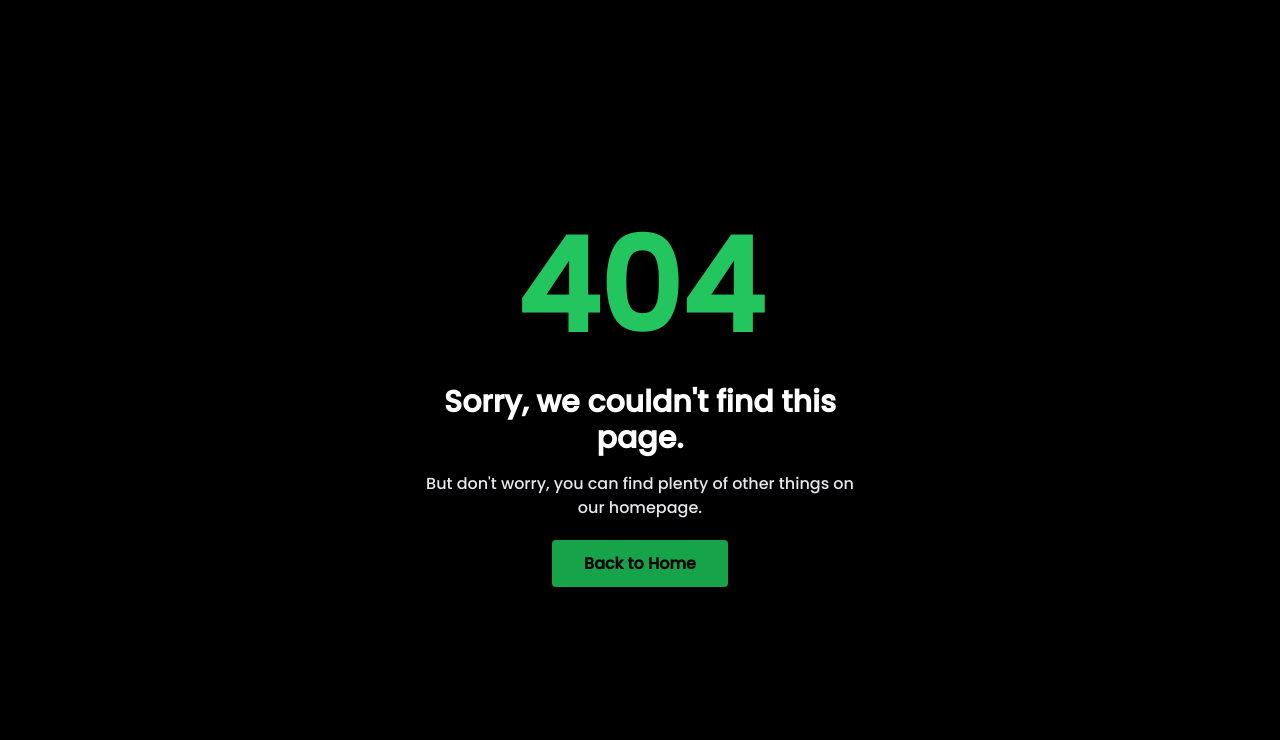
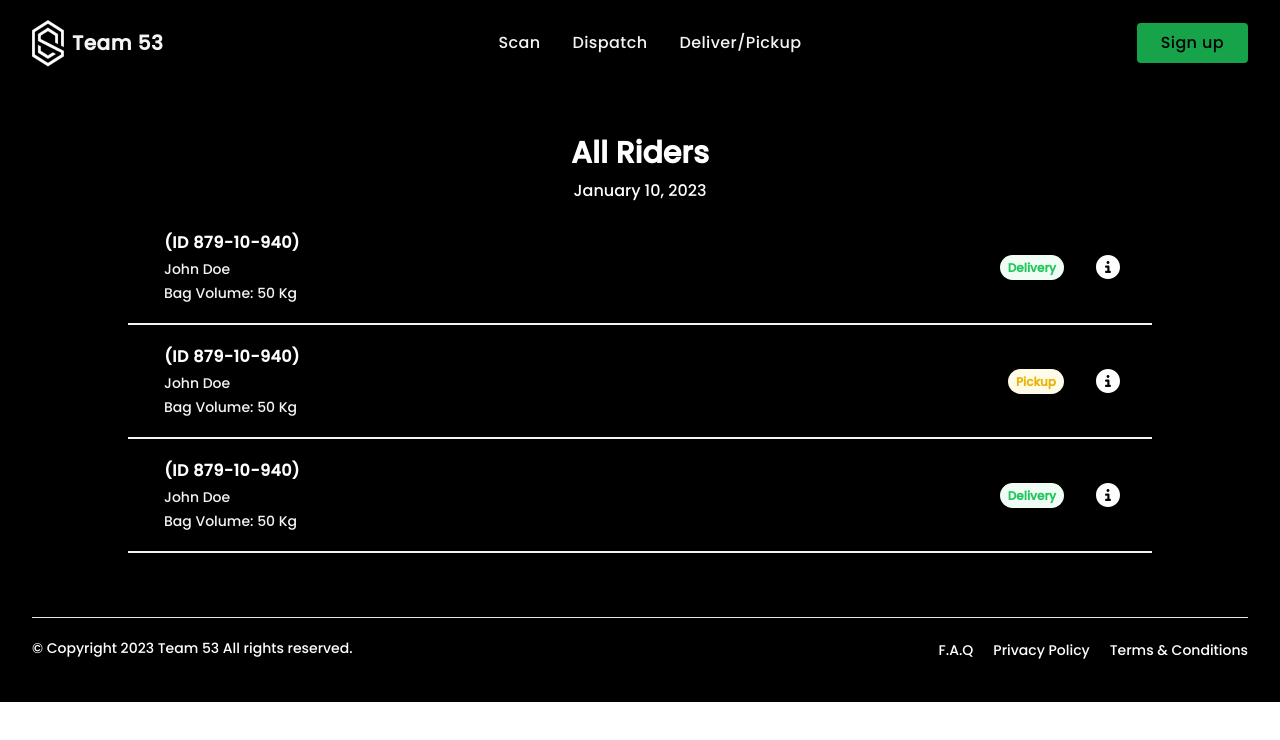
Before and after one commit to DaemonLab/Route-Planning, a Next.js app in the folder app/: page /dispatch/map in a window 1280 px wide. Before the commit this address had no page. Shown: the top 740 px of the page. Built offline with nearby package versions, Linux system fonts and the light colour scheme.

Commit message:
Rider Information

```diff
--- /dev/null
+++ b/app/components/Dispatch/Riders.tsx
@@ -0,0 +1,161 @@
+import React, { use, useEffect } from "react";
+import { ItemContextWrapper, Item } from "../../@types/item";
+import { ItemContext } from "../../context/itemsContext";
+import { RiderContextWrapper, Rider } from "../../@types/rider";
+import { RiderContext } from "../../context/ridersContext";
+
+export default function Riders() {
+  const { item, items, getItem, getItems, addItem, addItems, deleteItem } =
+    React.useContext(ItemContext) as ItemContextWrapper;
+  const {
+    rider,
+    riders,
+    getRider,
+    getRiders,
+    addRider,
+    addRiders,
+    deleteRider,
+  } = React.useContext(RiderContext) as RiderContextWrapper;
+
+  const [showInfoModal, setShowInfoModal] = React.useState(false);
+  const [showConfirmModal, setShowConfirmModal] = React.useState(false);
+  const lolitems = [
+    {
+      current_task: "(ID 879-10-940)",
+      name: "John Doe",
+      type: true,
+      volume: "50 Kg",
+    },
+    {
+      current_task: "(ID 879-10-940)",
+      name: "John Doe",
+      type: false,
+      volume: "50 Kg",
+    },
+    {
+      current_task: "(ID 879-10-940)",
+      name: "John Doe",
+      type: true,
+      volume: "50 Kg",
+    },
+  ];
+
+  return (
+    <div className="bg-black">
+      {showInfoModal ? (
+        <div className="justify-center items-center flex overflow-x-hidden overflow-y-auto fixed inset-0 z-50 outline-none focus:outline-none">
+          <div className="relative w-auto my-6 mx-auto max-w-3xl px-2">
+            <div className="border-0 rounded-lg shadow-lg relative flex flex-col w-full bg-white outline-none focus:outline-none">
+              <div className="flex items-start justify-between p-2 border-b border-solid border-slate-200 rounded-t">
+                <h3 className="p-1 text-xl font-semibold">Task Information</h3>
+                <button
+                  className="p-1 ml-auto bg-transparent border-0 float-right text-3xl leading-none font-semibold outline-none"
+                  onClick={() => setShowInfoModal(false)}
+                >
+                  <span className="bg-transparent h-6 w-6 text-2xl block outline-none">
+                    <svg
+                      className="w-4"
+                      strokeLinejoin="round"
+                      strokeWidth="2"
+                      strokeLinecap="round"
+                      strokeMiterlimit="10"
+                      stroke="currentColor"
+                      fill="#000000"
+                      xmlns="http://www.w3.org/2000/svg"
+                      viewBox="0 0 320 512"
+                    >
+                      <path d="M310.6 150.6c12.5-12.5 12.5-32.8 0-45.3s-32.8-12.5-45.3 0L160 210.7 54.6 105.4c-12.5-12.5-32.8-12.5-45.3 0s-12.5 32.8 0 45.3L114.7 256 9.4 361.4c-12.5 12.5-12.5 32.8 0 45.3s32.8 12.5 45.3 0L160 301.3 265.4 406.6c12.5 12.5 32.8 12.5 45.3 0s12.5-32.8 0-45.3L205.3 256 310.6 150.6z" />
+                    </svg>
+                  </span>
+                </button>
+              </div>
+              <div className="relative px-6 py-2 flex-auto">
+                <p className="my-4 text-slate-500 text-lg leading-relaxed">
+                  Task Information to be filled
+                </p>
+              </div>
+              <div className="flex items-center justify-end px-4 py-2 border-t border-solid border-slate-200 rounded-b">
+                <button
+                  className="text-gray-500 background-transparent font-bold uppercase py-2 text-sm outline-none mr-1 mb-1"
+                  type="button"
+                  onClick={() => setShowInfoModal(false)}
+                >
+                  Close
+                </button>
+              </div>
+            </div>
+          </div>
+        </div>
+      ) : null}
+
+      <div className="mx-auto w-full max-w-5xl pt-8 pb-16">
+        <h1 className="text-white text-center text-3xl pt-4 pb-2 font-bold">
+          All Riders
+        </h1>
+        <h2 className="text-center text-white pb-2">January 10, 2023</h2>
+
+        <ul className="flex flex-col">
+          {lolitems.map((item) => (
+            <li key={item.current_task} className="border-b-2 border-gray-100">
+              <div
+                className={`py-5 px-4 flex justify-between border-l-4 border-transparent bg-transparent text-gray-100 hover:text-gray-900 ${
+                  item.type
+                    ? "hover:border-green-400 hover:bg-green-100"
+                    : "hover:border-yellow-500 hover:bg-yellow-100"
+                }`}
+              >
+                <div className="sm:pl-4 pr-8 flex sm:items-center">
+                  <div className="space-y-1">
+                    <p className="text-base text-white text-inherit font-bold tracking-wide hover:underline cursor-pointer">
+                      {item.current_task}
+                    </p>
+                    <p className="text-sm font-medium">{item.name}</p>
+                    <p className="text-sm font-medium">
+                      Bag Volume: {item.volume}
+                    </p>
+                  </div>
+                </div>
+
+                <div className="flex items-center">
+                  <div className="pr-4 flex flex-col justify-start items-end">
+                    <div>
+                      {item.type ? (
+                        <div>
+                          <span className="text-xs text-green-500 font-semibold bg-green-50 px-2 py-1 rounded-full">
+                            Delivery
+                          </span>
+                        </div>
+                      ) : (
+                        <span className="text-xs text-yellow-500 font-semibold bg-yellow-50 px-2 py-1 rounded-full">
+                          Pickup
+                        </span>
+                      )}
+                    </div>
+                  </div>
+                  <div
+                    className="mx-4 cursor-pointer"
+                    onClick={() => setShowInfoModal(true)}
+                  >
+                    <svg
+                      xmlns="http://www.w3.org/2000/svg"
+                      className="w-6"
+                      strokeLinejoin="round"
+                      strokeWidth="2"
+                      strokeLinecap="round"
+                      strokeMiterlimit="10"
+                      stroke="currentColor"
+                      fill="#FFFFFF"
+                      viewBox="0 0 512 512"
+                    >
+                      <path d="M256 512c141.4 0 256-114.6 256-256S397.4 0 256 0S0 114.6 0 256S114.6 512 256 512zM216 336h24V272H216c-13.3 0-24-10.7-24-24s10.7-24 24-24h48c13.3 0 24 10.7 24 24v88h8c13.3 0 24 10.7 24 24s-10.7 24-24 24H216c-13.3 0-24-10.7-24-24s10.7-24 24-24zm40-144c-17.7 0-32-14.3-32-32s14.3-32 32-32s32 14.3 32 32s-14.3 32-32 32z" />
+                    </svg>
+                  </div>
+                </div>
+              </div>
+            </li>
+          ))}
+        </ul>
+      </div>
+    </div>
+  );
+}
--- a/app/components/Map/index.jsx
+++ b/app/components/Map/index.jsx
@@ -32,7 +32,7 @@ export default function Map(props) {
         <div className="lg:w-4/5 mx-auto flex flex-wrap">
           <MapContainer
             center={center}
-            zoom={200}
+            zoom={20}
             style={{ width: "100vw", height: "100vh" }}
             scrollWheelZoom={true}
           >
--- a/app/pages/map/[rider_id].tsx
+++ b/app/pages/dispatch/map/[rider_id].tsx
@@ -1,10 +1,10 @@
 import React, { useEffect } from "react";
 import { useRouter } from "next/router";
-import { RiderContextWrapper, Rider } from "../../@types/rider";
-import { RiderContext } from "../../context/ridersContext";
+import { RiderContextWrapper, Rider } from "../../../@types/rider";
+import { RiderContext } from "../../../context/ridersContext";
 import dynamic from "next/dynamic";
 
-const MapWithNoSSR = dynamic(() => import("../../components/Map"), {
+const MapWithNoSSR = dynamic(() => import("../../../components/Map"), {
   ssr: false,
 });
 
@@ -27,8 +27,9 @@ function RiderMap() {
   }, [rider_id]);
   return (
     <>
-      <div>{rider_id}</div>
-      <MapWithNoSSR rider={rider}></MapWithNoSSR>
+      <div className="h-[500px] w-[500px]">{rider_id}
+        <MapWithNoSSR rider_id={rider_id}></MapWithNoSSR>
+      </div>
     </>
   );
 }
--- /dev/null
+++ b/app/pages/dispatch/map/index.tsx
@@ -0,0 +1,14 @@
+import Riders from "../../../components/Dispatch/Riders";
+import Navbar from "../../../components/Dispatch/Navbar";
+import Footer from "../../../components/Footer";
+
+
+export default function Map() {
+  return (
+    <>
+      <Navbar />
+      <Riders />
+      <Footer />
+    </>
+  );
+}
--- a/app/pages/map/index.tsx
+++ /dev/null
@@ -1,15 +0,0 @@
-import dynamic from "next/dynamic";
-
-const MapWithNoSSR = dynamic(() => import("../../components/Map"), {
-  ssr: false,
-});
-
-export default function Map() {
-  return (
-    <>
-      <div className="h-[500px] w-[500px]">
-        <MapWithNoSSR></MapWithNoSSR>
-      </div>
-    </>
-  );
-}
```
